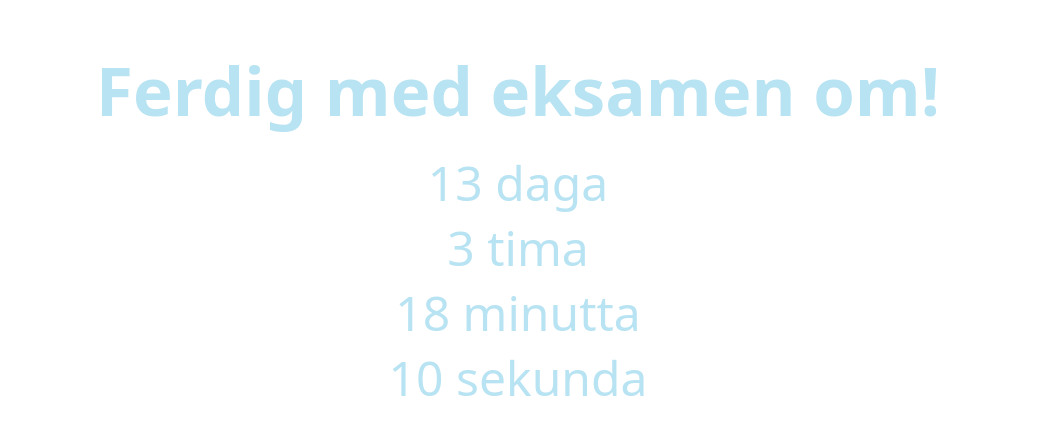
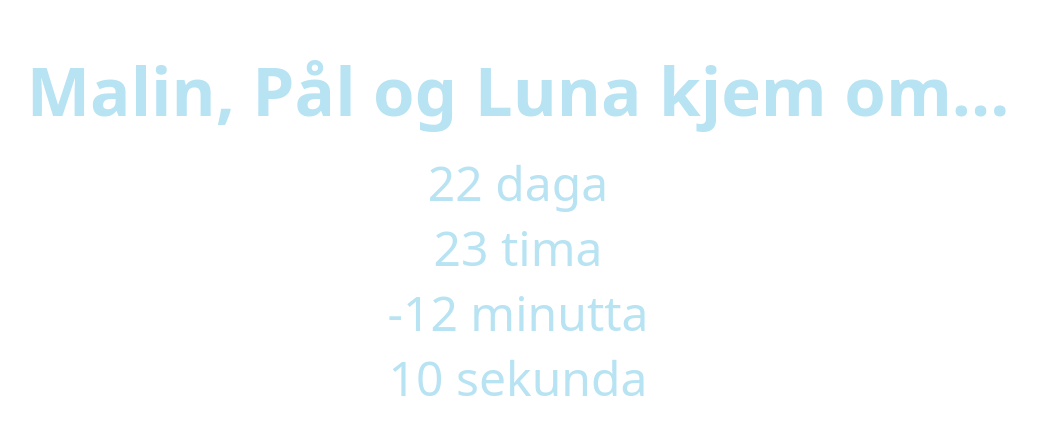
Before and after one commit to henmael/timecounter, a Vue app: page / in a window 1280 px wide. Shown: the part 168-602 px from the top of the page, without its empty margins (122-1159 px from the left). Built offline with nearby package versions, Linux system fonts and the light colour scheme.

Commit message:
feat: inkluderer tid og dato nedtelling

```diff
--- a/src/App.vue
+++ b/src/App.vue
@@ -3,5 +3,5 @@ import Timer from './components/Timer.vue'
 </script>
 
 <template>
-  <Timer endDate='2025-05-28'/>
+  <Timer year=2025 month=5 day=6 hours=20 minutes=30 second=0 />
 </template>
--- a/src/components/Timer.vue
+++ b/src/components/Timer.vue
@@ -1,17 +1,25 @@
 <script setup lang="ts">
 import { ref } from 'vue'
 
+const props = defineProps({
+  year: Number,
+  month: Number,
+  day: Number,
+  hours: Number,
+  minutes: Number,
+  second: Number
+});
+
 const currentDate:Date = new Date();
-const hour = ref(currentDate.getHours());
-const minute = ref(60-currentDate.getMinutes());
-const seconds = ref(60-currentDate.getSeconds());
+const lastDate: Date = new Date(props.year, props.month, props.day, props.hours, props.minutes, props.second);
 
-const props = defineProps(['endDate']);
+const hour = ref(currentDate.getHours()-lastDate.getHours());
+const minute = ref(60-currentDate.getMinutes()-lastDate.getMinutes());
+const seconds = ref(60-currentDate.getSeconds()-lastDate.getSeconds());
+
 
 function countDays(){
-  const start: Date = new Date();
-  const end: Date = new Date(props.endDate);
-  const timeDifference: number = end.getTime() - start.getTime();
+  const timeDifference: number = lastDate.getTime() - currentDate.getTime();
   return Math.ceil(timeDifference / (1000 * 3600 * 24));
 }
 
@@ -21,14 +29,14 @@ function countHours(){
 
 setInterval(() => {
   const test:Date = new Date();
-  minute.value = 60-test.getMinutes();
-  seconds.value = 60-test.getSeconds();
+  minute.value = 60-test.getMinutes()-lastDate.getMinutes();
+  seconds.value = 60-test.getSeconds()-lastDate.getSeconds();
 }, 1000)
 
 </script>
 
 <template>
-  <h1>Ferdig med eksamen om!</h1>
+  <h1>Malin, Pål og Luna kjem om...</h1>
   <br>
   <p>{{countDays()}} daga <br> {{countHours()}}  tima <br> {{minute}} minutta <br> {{seconds}} sekunda <br></p>
 </template>
```
